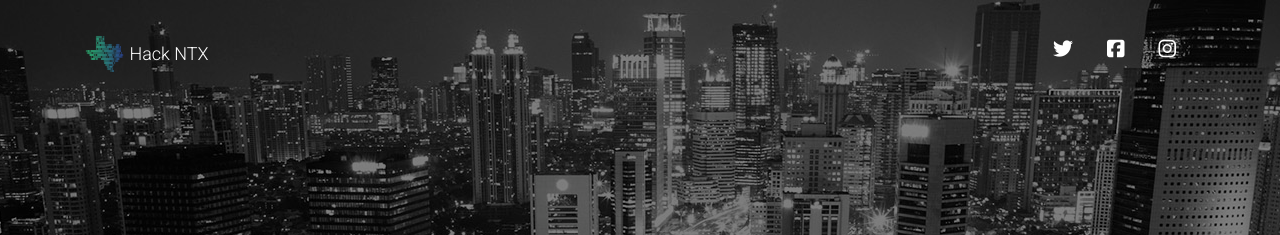
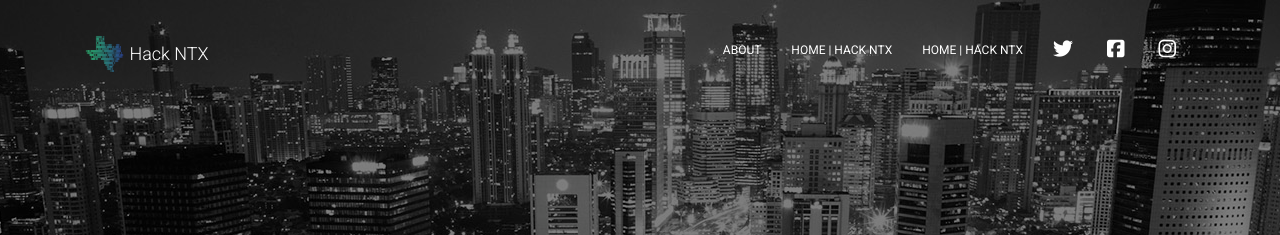
Before and after one commit to techmilldenton/hackntx, a Jekyll site: the page built from index.html, in a window 1280 px wide. Shown: the top 235 px of the page. Built offline with Jekyll 4.4.1, drawn with Linux system fonts in a browser that asks for light colours; nearby versions of some CDN libraries.

Commit message:
Fix nav link generation in header
fixes #18

```diff
--- a/_config.yml
+++ b/_config.yml
@@ -19,6 +19,7 @@ description: >- # this means to ignore newlines until "baseurl:"
   Hack NTX is a civic technology hackathon focused on spurring civic engagement, utilizing open data, improving open government policies, and bolstering smart city innovations.
 baseurl: "" # the subpath of your site, e.g. /blog
 url: "https://www.hackntx.com" # the base hostname & protocol for your site, e.g. http://example.com
+permalink: /:categories/:year/:month/:day/:title
 
 # Social
 twitter_username: techmilldenton
--- a/_includes/header.html
+++ b/_includes/header.html
@@ -23,6 +23,8 @@
               </a>
             </div>
           </li> -->
+          {%- assign default_paths = site.pages | map: "path" -%}
+          {%- assign page_paths = site.header_pages | default: default_paths -%}
 
           {%- for path in page_paths -%}
             {%- assign my_page = site.pages | where: "path", path | first -%}
```
Lines whose indentation alone changed are shown as unchanged.
